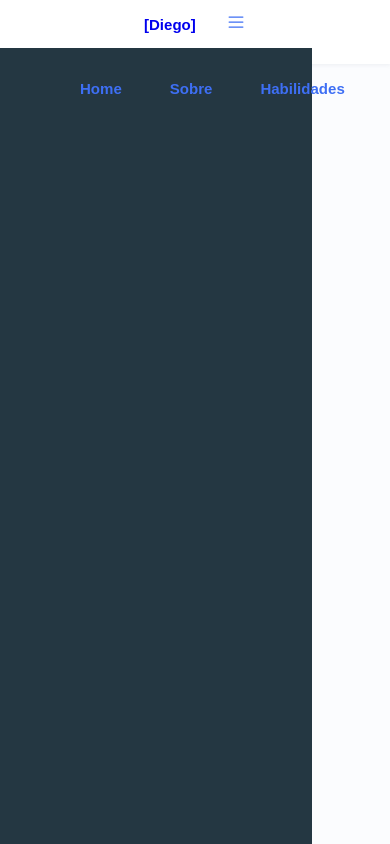
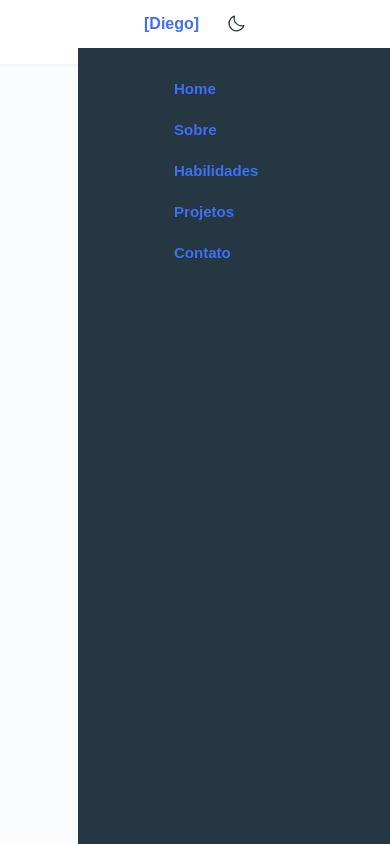
Before and after one commit to diegofchagas/portifolio-react, a React (Vite) app: page / in a window 390 px wide. Built offline with nearby package versions, Linux system fonts and the light colour scheme.

Commit message:
ajustes de responsividade na barra de menu

```diff
--- a/src/components/Header/index.jsx
+++ b/src/components/Header/index.jsx
@@ -6,9 +6,9 @@ const Header = () => {
   return (
     <S.Header>
       {/* className = l-header */}
-      <nav className="nav bd-grid">
+      <nav className="nav">
         <div>
-          <a href="#">
+          <a className='name' href="#">
             <span>[</span>Diego<span>]</span>
           </a>
         </div>
@@ -48,13 +48,13 @@ const Header = () => {
           <List size={20}/>
         </div>
 
-        {/* <div className="navs-btns">
+         <div className="navs-btns">
           <Moon size={20} />
         </div>
 
         <div className="sun">
           <Sun size={32} />
-        </div> */}
+        </div>
       </nav>
     </S.Header>
   );
--- a/src/components/Header/styles.jsx
+++ b/src/components/Header/styles.jsx
@@ -10,6 +10,11 @@ export const Header = styled.header`
   box-shadow: 0 1px 4px rgba(146, 161, 176, 0.15);
   height:4rem;
 
+.name{
+  color:${({ theme }) => theme.colors.titleColor};
+  font-size:1rem;
+  }
+
   .nav {
     margin: 0 144px;
     display: flex;
@@ -19,18 +24,11 @@ export const Header = styled.header`
     height:${({ theme }) => theme.sizes.headerHeight};
   }
 
-  /* .bd-grid{
-    max-width: 1024px;
-    display: grid;
-    grid-template-columns: 100%;
-    margin-inline: 2rem;
-  } */
+  .nav-list{
+    display: flex;
+    margin-inline: 1rem;
+  }
 
-
-  .nav-list {
-    display: flex;
-    padding-top:0;
-  }
 
   .nav-list li {
     /* margin-bottom: ${({ theme }) => theme.sizes.mb4}; */
@@ -61,6 +59,7 @@ export const Header = styled.header`
     color:${({ theme }) => theme.colors.primary};
     font-size: 1.5rem;
     cursor: pointer;
+    visibility:hidden;
   }
 
   .active-link::after{
@@ -84,28 +83,23 @@ export const Header = styled.header`
     cursor: pointer;
   }
 
-/*
-  @media (min-width:768px) {
-    /* .nav {
-      height: 4rem;
-    }
-
-    .nav-list li {
-    margin-left: ${({ theme }) => theme.sizes.mb6};
-    margin-bottom:0;
-  } */
 
 
   @media (max-width: 768px) {
     .nav-menu {
       position: fixed;
       top: ${({ theme }) => theme.sizes.headerHeight};
-      right:20%;
+      right:0;
       width: 80%;
       height: 100%;
       padding: 2rem;
       background-color: ${({ theme }) => theme.colors.secondary};
       transition: .5s;
     }
+    .nav-list{
+    display: grid;
+    gap: 1.5rem;
   }
+  }
+
 `;
```
